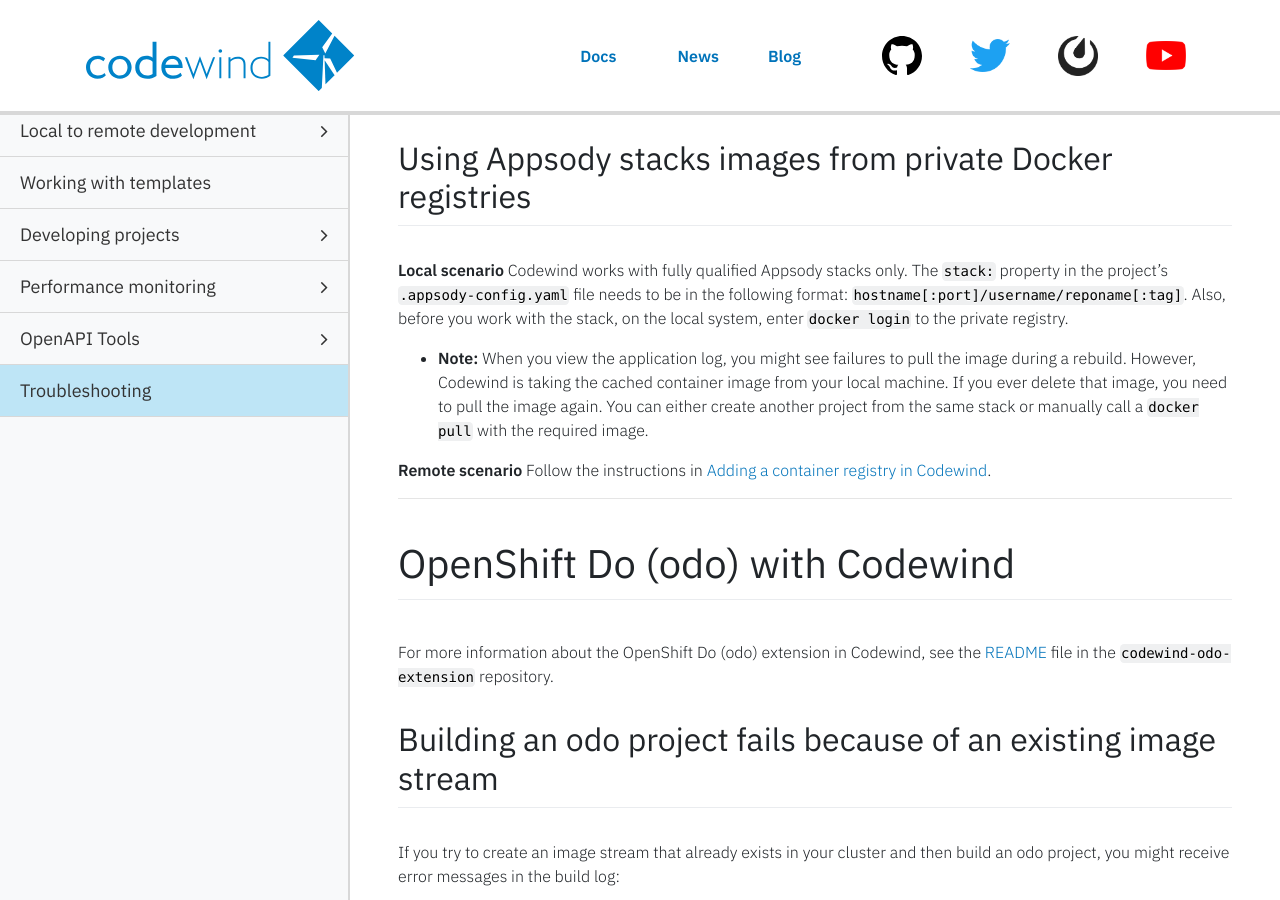
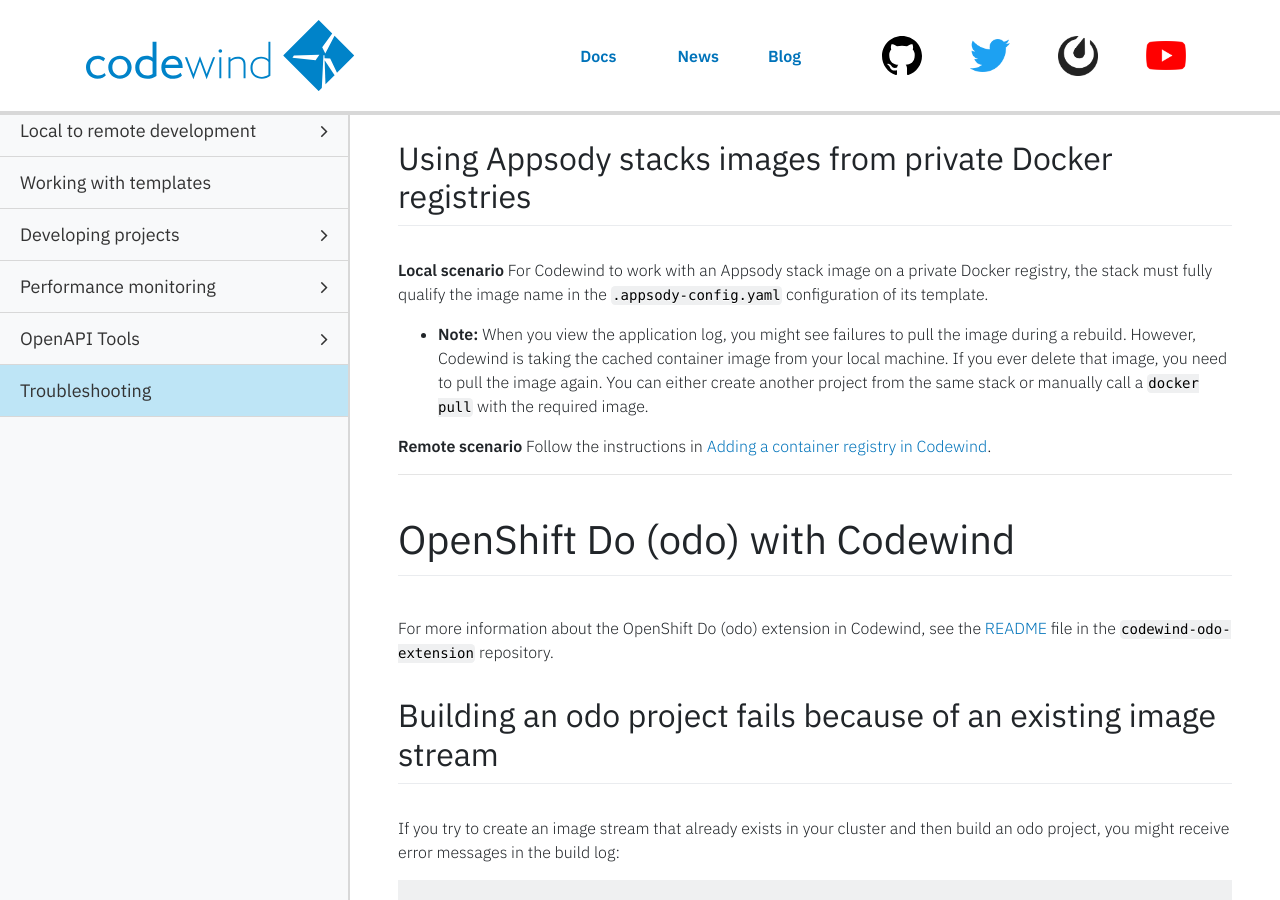
Before and after one commit to eclipse-archived/codewind-docs, a Jekyll site: the page built from docs/_documentations/troubleshooting.md, in a window 1280 px wide and 900 px high, scrolled down 11062 px. Built offline with Jekyll 4.4.1, drawn with Linux system fonts in a browser that asks for light colours; nearby versions of some CDN libraries; comment, search, counter and statistics services are not loaded.

Commit message:
Editing paragraph based on feedback

```diff
--- a/docs/_documentations/troubleshooting.md
+++ b/docs/_documentations/troubleshooting.md
@@ -467,7 +467,7 @@ Issue link: https://github.com/eclipse/codewind/issues/938
 ## Using Appsody stacks images from private Docker registries
 
 **Local scenario**
-Codewind works with fully qualified Appsody stacks only. The `stack:` property in the project's `.appsody-config.yaml` file needs to be in the following format: `hostname[:port]/username/reponame[:tag]`. Also, before you work with the stack, on the local system, enter `docker login` to the private registry.
+For Codewind to work with an Appsody stack image on a private Docker registry, the stack must fully qualify the image name in the `.appsody-config.yaml` configuration of its template.
 - **Note:** When you view the application log, you might see failures to pull the image during a rebuild. However, Codewind is taking the cached container image from your local machine. If you ever delete that image, you need to pull the image again. You can either create another project from the same stack or manually call a `docker pull` with the required image.
 
 **Remote scenario**
```
